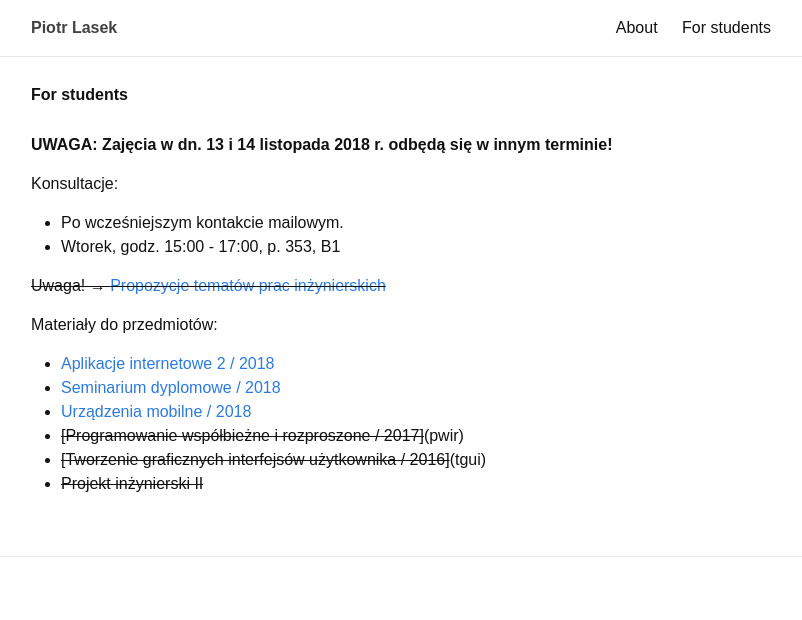
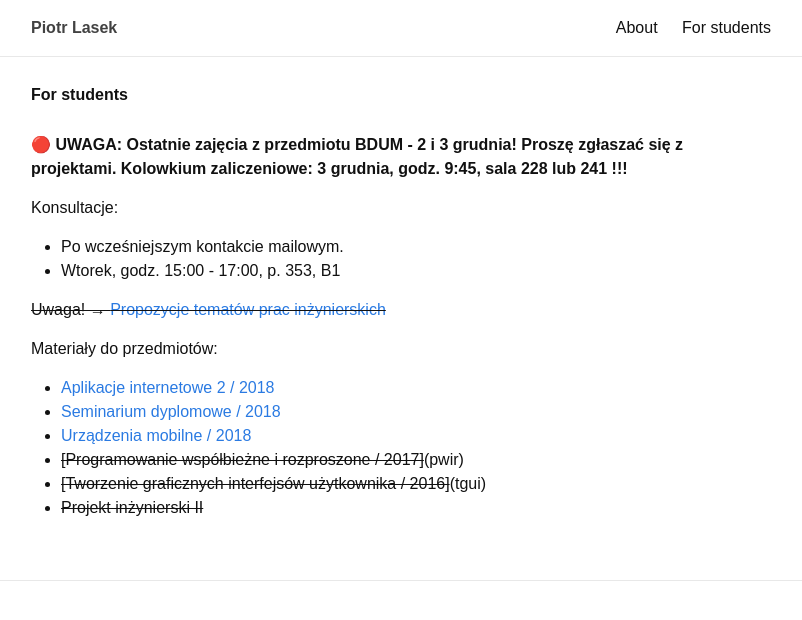
Before and after one commit to piotrlasek/piotrlasek.github.io, a Jekyll site: the page built from for-students.md, in a window 1280 px wide. Shown: the top 620 px of the page, without its empty margins (239-1041 px from the left). Built offline with Jekyll 4.4.1, drawn with Linux system fonts in a browser that asks for light colours.

Commit message:
Update for-students.md

```diff
--- a/for-students.md
+++ b/for-students.md
@@ -4,7 +4,7 @@ title: For students
 permalink: /for-students/
 ---
 
-**UWAGA: Zajęcia w dn. 13 i 14 listopada 2018 r. odbędą się w innym terminie!**
+&#x1F534; **UWAGA: Ostatnie zajęcia z przedmiotu BDUM - 2 i 3 grudnia! Proszę zgłaszać się z projektami. Kolowkium zaliczeniowe: 3 grudnia, godz. 9:45, sala 228 lub 241 !!!**
 
 Konsultacje:
 
```
